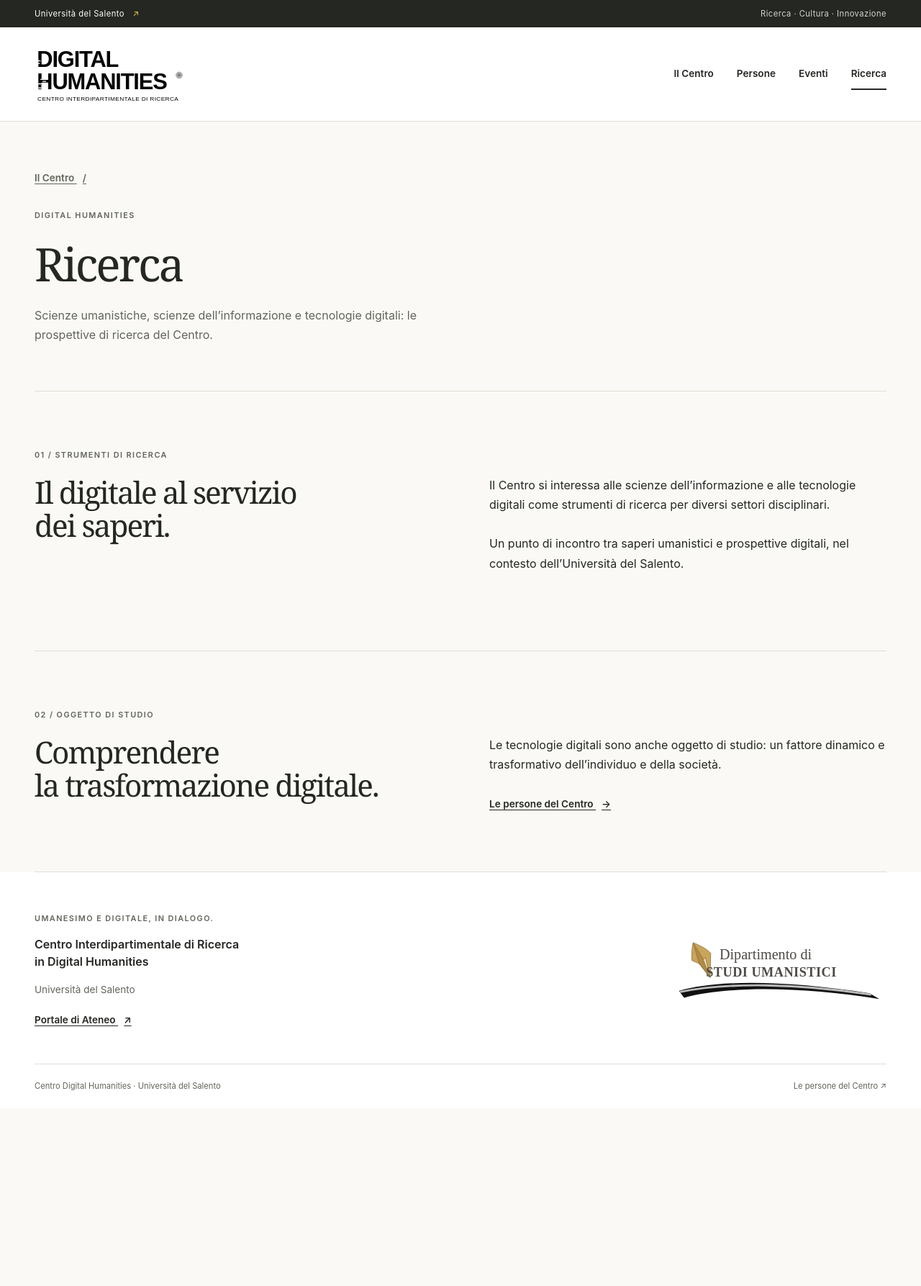
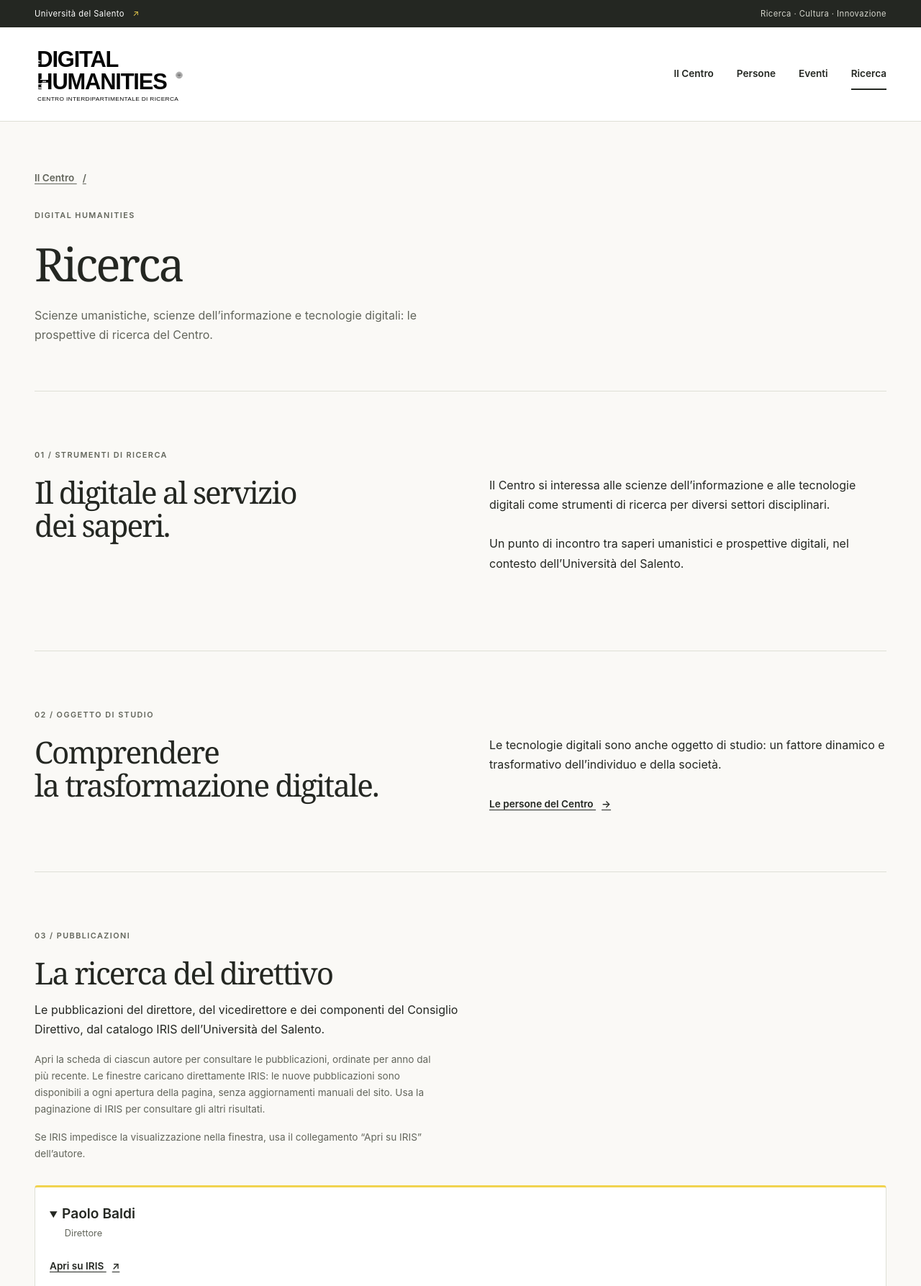
Before and after one commit to centrodh-unisalento/centrodh-unisalento.github.io, a Jekyll site: the page built from ricerca.html, in a window 1280 px wide. Shown: the top 1787 px of the page at 72% size. Built offline with Jekyll 4.4.1, drawn with Linux system fonts in a browser that asks for light colours; before the commit the page ends 1540 px from its top, so only the background shows below that; some of the changed text lies outside the part shown; grey boxes are pictures that could not be loaded.

Commit message:
Add live IRIS publication panels for the board
Co-authored-by: Copilot <223556219+Copilot@users.noreply.github.com>

```diff
--- /dev/null
+++ b/_includes/pubblicazioni-iris.html
@@ -0,0 +1,32 @@
+<section class="content-section publications-section" aria-labelledby="pubblicazioni-title">
+  <div class="section-heading">
+    <p class="eyebrow">03 / Pubblicazioni</p>
+    <h2 id="pubblicazioni-title">La ricerca del direttivo</h2>
+    <p>Le pubblicazioni del direttore, del vicedirettore e dei componenti del Consiglio Direttivo, dal catalogo IRIS dell’Università del Salento.</p>
+    <p class="publications-note" id="iris-note">Apri la scheda di ciascun autore per consultare le pubblicazioni, ordinate per anno dal più recente. Le finestre caricano direttamente IRIS: le nuove pubblicazioni sono disponibili a ogni apertura della pagina, senza aggiornamenti manuali del sito. Usa la paginazione di IRIS per consultare gli altri risultati.</p>
+    <p class="publications-note">Se IRIS impedisce la visualizzazione nella finestra, usa il collegamento “Apri su IRIS” dell’autore.</p>
+  </div>
+  <div class="publications-list">
+    {% for person in site.data.direttivo %}
+    {% capture iris_url %}https://iris.unisalento.it/browse?type=author&sort_by=2&order=DESC&rpp=20&etal=-1&authority={{ person.iris_authority | uri_escape }}&starts_with=&offset=0{% endcapture %}
+    <details class="publication-card"{% if forloop.first %} open{% endif %}>
+      <summary>
+        <span class="publication-author">{{ person.name | escape }}</span>
+        <span class="publication-role">{{ person.role | escape }}</span>
+      </summary>
+      <div class="publication-content">
+        <a class="text-link" href="{{ iris_url | escape }}" target="_blank" rel="noopener noreferrer">Apri su IRIS <span class="visually-hidden">le pubblicazioni di {{ person.name | escape }} (nuova scheda)</span><span aria-hidden="true">↗</span></a>
+        <iframe
+          class="publication-frame"
+          src="{{ iris_url | escape }}"
+          title="Pubblicazioni di {{ person.name | escape }} su IRIS, dal più recente"
+          aria-describedby="iris-note"
+          loading="lazy"
+          referrerpolicy="no-referrer"
+          width="100%"
+          height="650"></iframe>
+      </div>
+    </details>
+    {% endfor %}
+  </div>
+</section>
--- a/assets/main.scss
+++ b/assets/main.scss
@@ -108,6 +108,17 @@ section { scroll-margin-top: 2rem; }
 .council-list a { display: flex; justify-content: space-between; gap: 1rem; text-decoration: none; }
 .council-list a:hover { text-decoration: underline; }
 .council-list span { color: $muted; }
+.visually-hidden { position: absolute; width: 1px; height: 1px; padding: 0; margin: -1px; overflow: hidden; clip-path: inset(50%); white-space: nowrap; border: 0; }
+.publications-note { color: $muted; font-size: .85rem; }
+.publications-list { display: grid; gap: 1.25rem; }
+.publication-card { min-width: 0; border: 1px solid $line; border-top: 3px solid $yellow; border-radius: 4px; background: #fff; }
+.publication-card summary { padding: 1.25rem; cursor: pointer; }
+.publication-card summary:focus-visible { outline: 3px solid #806500; outline-offset: 3px; }
+.publication-author { font-size: 1.2rem; font-weight: 600; }
+.publication-role { display: block; margin-left: 1.3rem; color: $muted; font-size: .8rem; }
+.publication-content { padding: 0 1.25rem 1.25rem; }
+.publication-content > a { display: inline-block; margin-bottom: 1rem; }
+.publication-frame { display: block; width: 100%; height: 650px; border: 1px solid $line; background: #fff; }
 
 @media (max-width: 1000px) {
   .wrapper { width: calc(100% - 64px); }
--- a/ricerca.html
+++ b/ricerca.html
@@ -31,3 +31,5 @@ permalink: /ricerca/
     <a class="text-link" href="{{ '/persone/' | relative_url }}">Le persone del Centro <span aria-hidden="true">→</span></a>
   </div>
 </section>
+
+{% include pubblicazioni-iris.html %}
```
Also changed, not shown: _data/direttivo.yml (added, +39 -0 lines), persone.html (+9 -12 lines), README.md.
